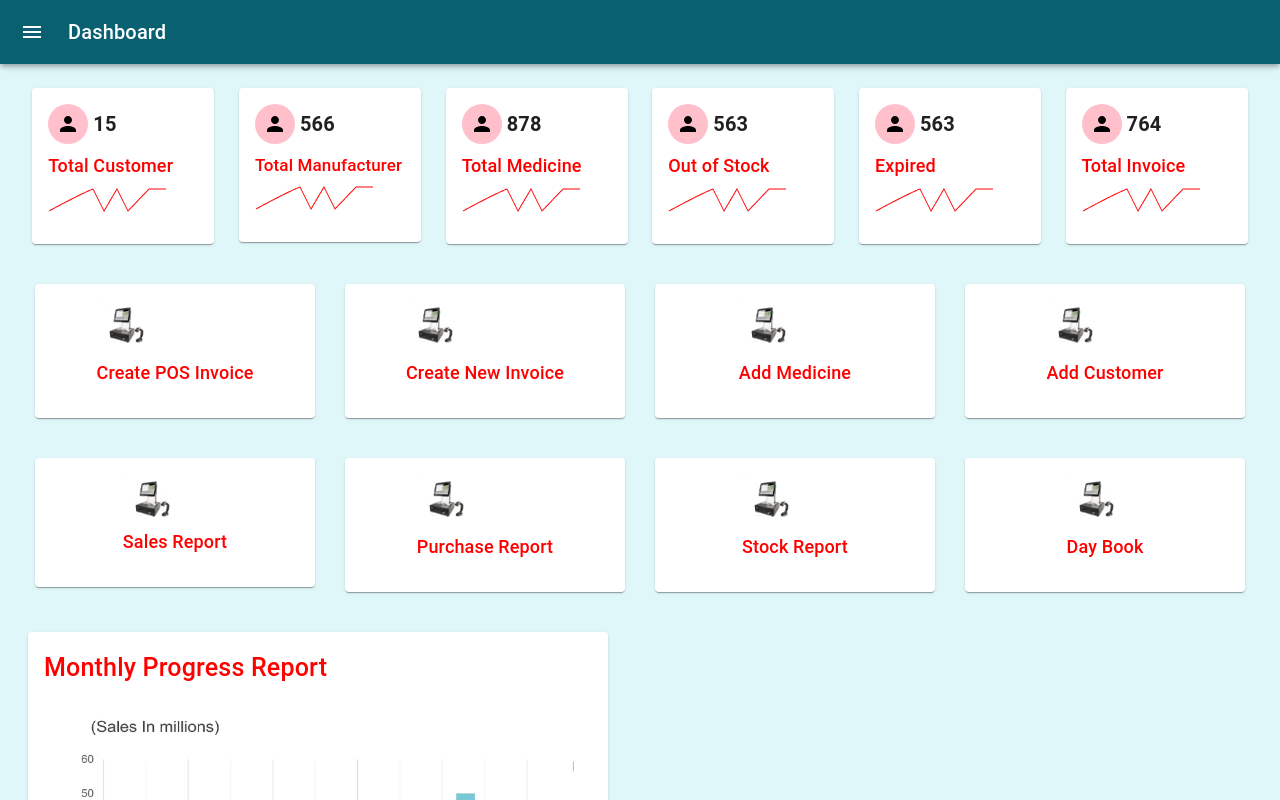
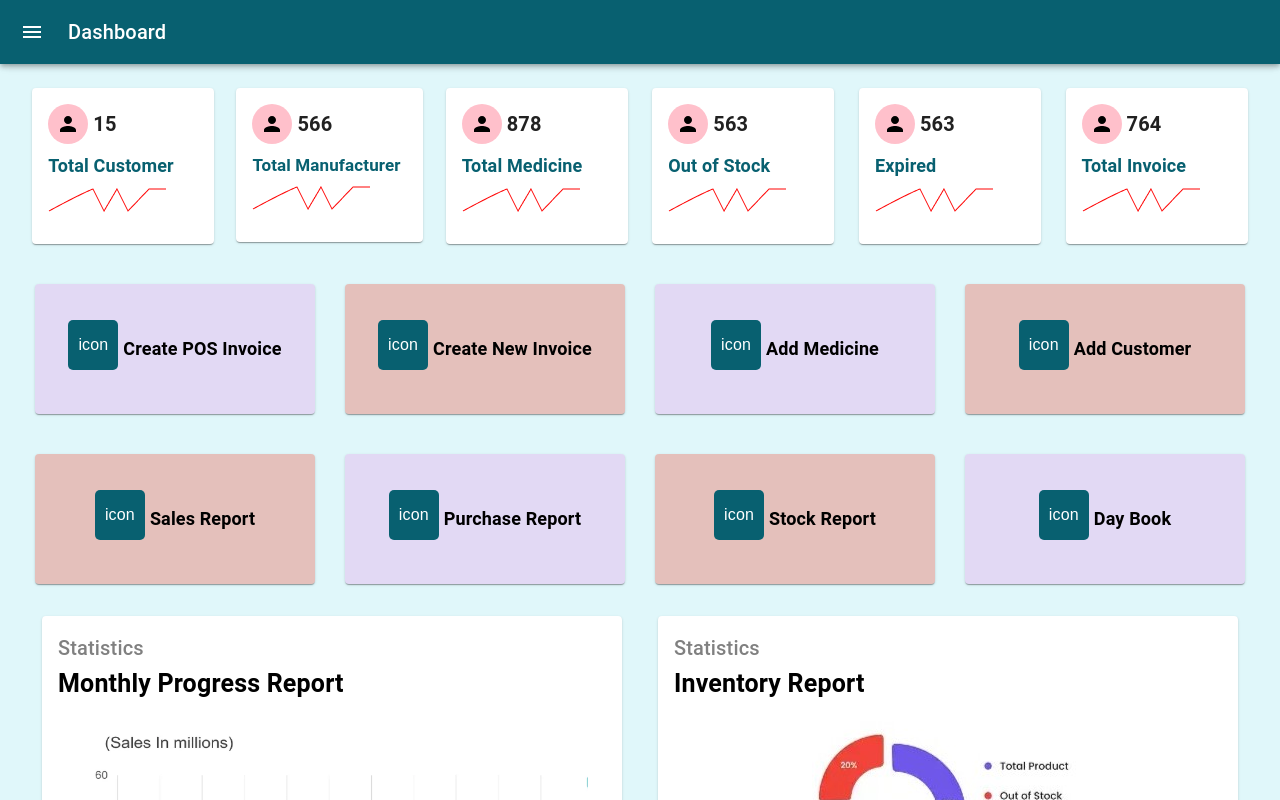
Before and after one commit to Rajshree96/PharmacySystem_Mern, a React (Vite) app: page /dashboard in a window 1280 px wide. Shown: the top 800 px of the page. Built offline with nearby package versions, Linux system fonts and the light colour scheme.

Commit message:
dashboard design

```diff
--- a/src/pages/Dashboard.jsx
+++ b/src/pages/Dashboard.jsx
@@ -17,7 +17,7 @@ import PersonIcon from '@mui/icons-material/Person';
 import graph from '../assets/graph.png';
 import image1 from '../assets/img1.png';
 import dumy from '../assets/dumy.png';
-
+import circle from '../assets/circleGraph.jpeg';
 
 const FireNav = styled(List)({
   '& .MuiListItemButton-root': {
@@ -134,7 +134,7 @@ const Dashboard = () => {
         <Menu />
 
       </Drawer>
-      <Main open={open} sx={{ bgcolor: '#e0f7fa', height: '180vh' }}>
+      <Main open={open} sx={{ bgcolor: '#e0f7fa', height: 'auto' }}>
         <DrawerHeader />
 
         <Grid container spacing={1}>
@@ -149,7 +149,7 @@ const Dashboard = () => {
                     <Typography variant="h6" sx={{ fontWeight: '700' }}> 15</Typography>
                   </Box>
                   <Box mt='8px'>
-                    <Typography gutterBottom variant="h6" component="div" sx={{ color: 'red', fontWeight: '500', fontSize: '18px', width: '150px' }} >
+                    <Typography gutterBottom variant="h6" component="div" sx={{ color: '#086070', fontWeight: '600', fontSize: '18px', width: '150px' }} >
                       Total Customer
                     </Typography>
                     <img src={graph} alt='graph' />
@@ -170,7 +170,7 @@ const Dashboard = () => {
                     <Typography variant="h6" sx={{ fontWeight: '700' }}> 566</Typography>
                   </Box>
                   <Box mt='8px'>
-                    <Typography gutterBottom variant="h6" component="div" sx={{ color: 'red', fontWeight: '500', fontSize: '17px', width: '150px' }} >
+                    <Typography gutterBottom variant="h6" component="div" sx={{ color: '#086070', fontWeight: '600', fontSize: '17px', width: '155px' }} >
                       Total Manufacturer
                     </Typography>
                     <img src={graph} alt='graph' />
@@ -190,7 +190,7 @@ const Dashboard = () => {
                     <Typography variant="h6" sx={{ fontWeight: '700' }}> 878</Typography>
                   </Box>
                   <Box mt='8px'>
-                    <Typography gutterBottom variant="h6" component="div" sx={{ color: 'red', fontWeight: '500', fontSize: '18px', width: '150px' }} >
+                    <Typography gutterBottom variant="h6" component="div" sx={{ color: '#086070', fontWeight: '600', fontSize: '18px', width: '150px' }} >
                       Total Medicine
                     </Typography>
                     <img src={graph} alt='graph' />
@@ -210,7 +210,7 @@ const Dashboard = () => {
                     <Typography variant="h6" sx={{ fontWeight: '700' }}> 563</Typography>
                   </Box>
                   <Box mt='8px'>
-                    <Typography gutterBottom variant="h6" component="div" sx={{ color: 'red', fontWeight: '500', fontSize: '18px', width: '150px' }} >
+                    <Typography gutterBottom variant="h6" component="div" sx={{ color: '#086070', fontWeight: '600', fontSize: '18px', width: '150px' }} >
                       Out of Stock
                     </Typography>
                     <img src={graph} alt='graph' />
@@ -230,7 +230,7 @@ const Dashboard = () => {
                     <Typography variant="h6" sx={{ fontWeight: '700' }}> 563</Typography>
                   </Box>
                   <Box mt='8px'>
-                    <Typography gutterBottom variant="h6" component="div" sx={{ color: 'red', fontWeight: '500', fontSize: '18px', width: '150px' }} >
+                    <Typography gutterBottom variant="h6" component="div" sx={{ color: '#086070', fontWeight: '600', fontSize: '18px', width: '150px' }} >
                       Expired
                     </Typography>
                     <img src={graph} alt='graph' />
@@ -250,7 +250,7 @@ const Dashboard = () => {
                     <Typography variant="h6" sx={{ fontWeight: '700' }}> 764</Typography>
                   </Box>
                   <Box mt='8px'>
-                    <Typography gutterBottom variant="h6" component="div" sx={{ color: 'red', fontWeight: '500', fontSize: '18px', width: '150px' }} >
+                    <Typography gutterBottom variant="h6" component="div" sx={{ color: '#086070', fontWeight: '600', fontSize: '18px', width: '150px' }} >
                       Total Invoice
                     </Typography>
                     <img src={graph} alt='graph' />
@@ -265,15 +265,15 @@ const Dashboard = () => {
         <Grid container spacing={1} mt='2rem'>
           <Grid item lg={3} md={3} sm={6} xs={12}>
             <Box sx={{ display: 'flex', justifyContent: 'center', alignItems: 'center' }}>
-              <Card sx={{ width: '280px' }}>
-                <CardContent>
-                  <Box sx={{ display: 'grid', justifyContent: 'center', gap: '5px', alignItems: 'center' }}>
-                    <img src={image1} alt='graph' height={49} width={58} />
-                    <Box mt='5px'>
-                      <Typography gutterBottom variant="h6" component="div" sx={{ color: 'red', fontWeight: '500', fontSize: '18px' }} >
+              <Card sx={{ width: '280px', height:'130px' ,bgcolor:'#ec11c621',display: 'flex', justifyContent: 'center', alignItems: 'center'}}>
+                <CardContent >
+                  <Box sx={{ display: 'flex', justifyContent: 'center', gap: '5px', alignItems: 'end' }}>
+                    <Box style={{backgroundColor:'#086070',color:'white',height:'50px',width:'50px',borderRadius:'5px',display: 'flex', justifyContent: 'center',alignItems:'center'}}>
+                    {/* <img src={image1} alt='graph' height={49} width={58} /> */}icon
+                    </Box>
+                      <Typography gutterBottom variant="h6" component="div" sx={{ color: 'black', fontWeight: '600', fontSize: '18px' }} >
                         Create POS Invoice
                       </Typography>
-                    </Box>
                   </Box>
                 </CardContent>
               </Card>
@@ -281,15 +281,15 @@ const Dashboard = () => {
           </Grid>
           <Grid item lg={3} md={3} sm={6} xs={12}>
             <Box sx={{ display: 'flex', justifyContent: 'center', alignItems: 'center' }}>
-              <Card sx={{ width: '280px' }}>
-                <CardContent>
-                  <Box sx={{ display: 'grid', justifyContent: 'center', gap: '5px', alignItems: 'center' }}>
-                    <img src={image1} alt='graph' height={49} width={58} />
-                    <Box mt='5px'>
-                      <Typography gutterBottom variant="h6" component="div" sx={{ color: 'red', fontWeight: '500', fontSize: '18px' }} >
+            <Card sx={{ width: '280px', height:'130px' ,bgcolor:'#ec2f1145',display: 'flex', justifyContent: 'center', alignItems: 'center'}}>
+                <CardContent >
+                  <Box sx={{ display: 'flex', justifyContent: 'center', gap: '5px', alignItems: 'end' }}>
+                    <Box style={{backgroundColor:'#086070',color:'white',height:'50px',width:'50px',borderRadius:'5px',display: 'flex', justifyContent: 'center',alignItems:'center'}}>
+                    {/* <img src={image1} alt='graph' height={49} width={58} /> */}icon
+                    </Box>
+                      <Typography gutterBottom variant="h6" component="div" sx={{ color: 'black', fontWeight: '600', fontSize: '18px' }} >
                         Create New Invoice
                       </Typography>
-                    </Box>
                   </Box>
                 </CardContent>
               </Card>
@@ -297,15 +297,15 @@ const Dashboard = () => {
           </Grid>
           <Grid item lg={3} md={3} sm={6} xs={12}>
             <Box sx={{ display: 'flex', justifyContent: 'center', alignItems: 'center' }}>
-              <Card sx={{ width: '280px' }}>
-                <CardContent>
-                  <Box sx={{ display: 'grid', justifyContent: 'center', gap: '5px', alignItems: 'center' }}>
-                    <img src={image1} alt='graph' height={49} width={58} />
-                    <Box mt='5px'>
-                      <Typography gutterBottom variant="h6" component="div" sx={{ color: 'red', fontWeight: '500', fontSize: '18px' }} >
+            <Card sx={{ width: '280px', height:'130px' ,bgcolor:'#ec11c621',display: 'flex', justifyContent: 'center', alignItems: 'center'}}>
+                <CardContent >
+                  <Box sx={{ display: 'flex', justifyContent: 'center', gap: '5px', alignItems: 'end' }}>
+                    <Box style={{backgroundColor:'#086070',color:'white',height:'50px',width:'50px',borderRadius:'5px',display: 'flex', justifyContent: 'center',alignItems:'center'}}>
+                    {/* <img src={image1} alt='graph' height={49} width={58} /> */}icon
+                    </Box>
+                      <Typography gutterBottom variant="h6" component="div" sx={{ color: 'black', fontWeight: '600', fontSize: '18px' }} >
                         Add Medicine
                       </Typography>
-                    </Box>
                   </Box>
                 </CardContent>
               </Card>
@@ -313,15 +313,15 @@ const Dashboard = () => {
           </Grid>
           <Grid item lg={3} md={3} sm={6} xs={12}>
             <Box sx={{ display: 'flex', justifyContent: 'center', alignItems: 'center' }}>
-              <Card sx={{ width: '280px' }}>
-                <CardContent>
-                  <Box sx={{ display: 'grid', justifyContent: 'center', gap: '5px', alignItems: 'center' }}>
-                    <img src={image1} alt='graph' height={49} width={58} />
-                    <Box mt='5px'>
-                      <Typography gutterBottom variant="h6" component="div" sx={{ color: 'red', fontWeight: '500', fontSize: '18px' }} >
+            <Card sx={{ width: '280px', height:'130px' ,bgcolor:'#ec2f1145',display: 'flex', justifyContent: 'center', alignItems: 'center'}}>
+                <CardContent >
+                  <Box sx={{ display: 'flex', justifyContent: 'center', gap: '5px', alignItems: 'end' }}>
+                    <Box style={{backgroundColor:'#086070',color:'white',height:'50px',width:'50px',borderRadius:'5px',display: 'flex', justifyContent: 'center',alignItems:'center'}}>
+                    {/* <img src={image1} alt='graph' height={49} width={58} /> */}icon
+                    </Box>
+                      <Typography gutterBottom variant="h6" component="div" sx={{ color: 'black', fontWeight: '600', fontSize: '18px' }} >
                         Add Customer
                       </Typography>
-                    </Box>
                   </Box>
                 </CardContent>
               </Card>
@@ -332,15 +332,15 @@ const Dashboard = () => {
         <Grid container spacing={1} mt='2rem'>
           <Grid item lg={3} md={3} sm={6} xs={12}>
             <Box sx={{ display: 'flex', justifyContent: 'center', alignItems: 'center' }}>
-              <Card sx={{ width: '280px' }}>
-                <CardContent>
-                  <Box sx={{ display: 'grid', justifyContent: 'center', alignItems: 'center' }}>
-                    <img src={image1} alt='graph' height={49} width={58} />
-                    <Box mt='5px'>
-                      <Typography gutterBottom variant="h6" component="div" sx={{ color: 'red', fontWeight: '500', fontSize: '18px' }} >
-                        Sales Report
+            <Card sx={{ width: '280px', height:'130px' ,bgcolor:'#ec2f1145',display: 'flex', justifyContent: 'center', alignItems: 'center'}}>
+                <CardContent >
+                  <Box sx={{ display: 'flex', justifyContent: 'center', gap: '5px', alignItems: 'end' }}>
+                    <Box style={{backgroundColor:'#086070',color:'white',height:'50px',width:'50px',borderRadius:'5px',display: 'flex', justifyContent: 'center',alignItems:'center'}}>
+                    {/* <img src={image1} alt='graph' height={49} width={58} /> */}icon
+                    </Box>
+                      <Typography gutterBottom variant="h6" component="div" sx={{ color: 'black', fontWeight: '600', fontSize: '18px' }} >
+                       Sales Report
                       </Typography>
-                    </Box>
                   </Box>
                 </CardContent>
               </Card>
@@ -348,15 +348,15 @@ const Dashboard = () => {
           </Grid>
           <Grid item lg={3} md={3} sm={6} xs={12}>
             <Box sx={{ display: 'flex', justifyContent: 'center', alignItems: 'center' }}>
-              <Card sx={{ width: '280px' }}>
-                <CardContent>
-                  <Box sx={{ display: 'grid', justifyContent: 'center', gap: '5px', alignItems: 'center' }}>
-                    <img src={image1} alt='graph' height={49} width={58} />
-                    <Box mt='5px'>
-                      <Typography gutterBottom variant="h6" component="div" sx={{ color: 'red', fontWeight: '500', fontSize: '18px' }} >
-                        Purchase Report
+            <Card sx={{ width: '280px', height:'130px' ,bgcolor:'#ec11c621',display: 'flex', justifyContent: 'center', alignItems: 'center'}}>
+                <CardContent >
+                  <Box sx={{ display: 'flex', justifyContent: 'center', gap: '5px', alignItems: 'end' }}>
+                    <Box style={{backgroundColor:'#086070',color:'white',height:'50px',width:'50px',borderRadius:'5px',display: 'flex', justifyContent: 'center',alignItems:'center'}}>
+                    {/* <img src={image1} alt='graph' height={49} width={58} /> */}icon
+                    </Box>
+                      <Typography gutterBottom variant="h6" component="div" sx={{ color: 'black', fontWeight: '600', fontSize: '18px' }} >
+                       Purchase Report
                       </Typography>
-                    </Box>
                   </Box>
                 </CardContent>
               </Card>
@@ -364,31 +364,31 @@ const Dashboard = () => {
           </Grid>
           <Grid item lg={3} md={3} sm={6} xs={12}>
             <Box sx={{ display: 'flex', justifyContent: 'center', alignItems: 'center' }}>
-              <Card sx={{ width: '280px' }}>
-                <CardContent>
-                  <Box sx={{ display: 'grid', justifyContent: 'center', gap: '5px', alignItems: 'center' }}>
-                    <img src={image1} alt='graph' height={49} width={58} />
-                    <Box mt='5px'>
-                      <Typography gutterBottom variant="h6" component="div" sx={{ color: 'red', fontWeight: '500', fontSize: '18px' }} >
+            <Card sx={{ width: '280px', height:'130px' ,bgcolor:'#ec2f1145',display: 'flex', justifyContent: 'center', alignItems: 'center'}}>
+                <CardContent >
+                  <Box sx={{ display: 'flex', justifyContent: 'center', gap: '5px', alignItems: 'end' }}>
+                    <Box style={{backgroundColor:'#086070',color:'white',height:'50px',width:'50px',borderRadius:'5px',display: 'flex', justifyContent: 'center',alignItems:'center'}}>
+                    {/* <img src={image1} alt='graph' height={49} width={58} /> */}icon
+                    </Box>
+                      <Typography gutterBottom variant="h6" component="div" sx={{ color: 'black', fontWeight: '600', fontSize: '18px' }} >
                         Stock Report
                       </Typography>
-                    </Box>
                   </Box>
                 </CardContent>
               </Card>
             </Box>
           </Grid>
           <Grid item lg={3} md={3} sm={6} xs={12}>
-            <Box sx={{ display: 'flex', justifyContent: 'center', alignItems: 'center' }}>
-              <Card sx={{ width: '280px' }}>
-                <CardContent>
-                  <Box sx={{ display: 'grid', justifyContent: 'center', gap: '5px', alignItems: 'center' }}>
-                    <img src={image1} alt='graph' height={49} width={58} />
-                    <Box mt='5px'>
-                      <Typography gutterBottom variant="h6" component="div" sx={{ color: 'red', fontWeight: '500', fontSize: '18px' }} >
-                        Day Book
+            <Box sx={{ display: 'flex', justifyContent: 'center', alignItems: 'center' }} >
+            <Card sx={{ width: '280px', height:'130px' ,bgcolor:'#ec11c621',display: 'flex', justifyContent: 'center', alignItems: 'center'}}>
+                <CardContent >
+                  <Box sx={{ display: 'flex', justifyContent: 'center', gap: '5px', alignItems: 'end' }}>
+                    <Box style={{backgroundColor:'#086070',color:'white',height:'50px',width:'50px',borderRadius:'5px',display: 'flex', justifyContent: 'center',alignItems:'center'}}>
+                    {/* <img src={image1} alt='graph' height={49} width={58} /> */}icon
+                    </Box>
+                      <Typography gutterBottom variant="h6" component="div" sx={{ color: 'black', fontWeight: '600', fontSize: '18px' }} >
+                       Day Book
                       </Typography>
-                    </Box>
                   </Box>
                 </CardContent>
               </Card>
@@ -396,19 +396,37 @@ const Dashboard = () => {
           </Grid>
         </Grid>
 
-        <Grid container spacing={1} mt='2rem' ml='-20px'>
+        <Grid container spacing={0} mt='2rem' >
           <Grid item lg={6} md={6} sm={12} xs={12}>
             <Box sx={{ display: 'flex', justifyContent: 'center' }}>
               <Card sx={{ width: '580px', height: '420px' }}>
                 <CardContent>
                   <Box sx={{ display: 'grid', justifyContent: 'start', alignItems: 'center' }}>
-                    <Typography gutterBottom variant="h6" component="div" sx={{ color: 'red', fontWeight: '500', fontSize: '25px' }} >
+                    <Typography variant='h6' sx={{color:'grey'}}>Statistics</Typography>
+                    <Typography gutterBottom variant="h6" component="div" sx={{color: 'black', fontWeight: '700', fontSize: '25px' }} >
                       Monthly Progress Report
                     </Typography>
                     <Box>
                       <img src={dumy} alt='graph' style={{ width: '530px', height: '320px' }} />
                     </Box>
                   </Box>
+                </CardContent>
+              </Card>
+            </Box>
+          </Grid>
+          <Grid item lg={6} md={6} sm={12} xs={12}>
+            <Box sx={{ display: 'flex', justifyContent: 'center' }}>
+              <Card sx={{ width: '580px', height: '420px' }}>
+                <CardContent>
+                  <Box sx={{ display: 'grid', justifyContent: 'start', alignItems: 'center' }}>
+                  <Typography variant='h6' sx={{color:'grey'}}>Statistics</Typography>
+                    <Typography gutterBottom variant="h6" component="div" sx={{ color: 'black', fontWeight: '700', fontSize: '25px' }} >
+                      Inventory Report
+                    </Typography>
+                  </Box>
+                    <Box sx={{ display: 'flex', justifyContent: 'center', alignItems: 'center' }}>
+                      <img src={circle} alt='graph' />
+                    </Box>
                 </CardContent>
               </Card>
             </Box>
--- a/src/pages/auth/Login.jsx
+++ b/src/pages/auth/Login.jsx
@@ -65,7 +65,6 @@ const Login = () => {
         } else if (password.length < 6) {
             alert("password length greater than 6")
         } else {
-            console.log(inpval);
       try {
         const response = await axios.post('http://localhost:4000/api/v1/user/login', inpval, {
           headers: {
@@ -82,9 +81,9 @@ const Login = () => {
     }
     return (
         <Grid container sx={{
-            display: 'flex', justifyContent: 'center', alignItems: 'center', height: '100vh', bgcolor: "#e0f7fa"
+            display: 'flex', justifyContent: 'center', alignItems: 'center', height: 'auto', bgcolor: "#e0f7fa",padding:"121px 0 121px 0"
         }}>
-            <Grid item lg={4} md={5} sm={7} xs={12} m={3} >
+            <Grid item lg={4} md={5} sm={7} xs={12} m={1} >
                 <Card >
                     <CardContent  >
                         <Box sx={{ display: 'flex', justifyContent: 'start', alignItems: 'center' }}>
--- a/src/pages/auth/SignUp.jsx
+++ b/src/pages/auth/SignUp.jsx
@@ -125,7 +125,6 @@ const SignUp = () => {
     }  else if (confirmPassword === "") {
       alert("confirmPassword field is required")
     } else {
-      console.log(inpval);
       try {
         const response = await axios.post('http://localhost:4000/api/v1/user/register', inpval, {
           headers: {
```
Also changed, not shown: src/assets/circleGraph.jpeg (added).
